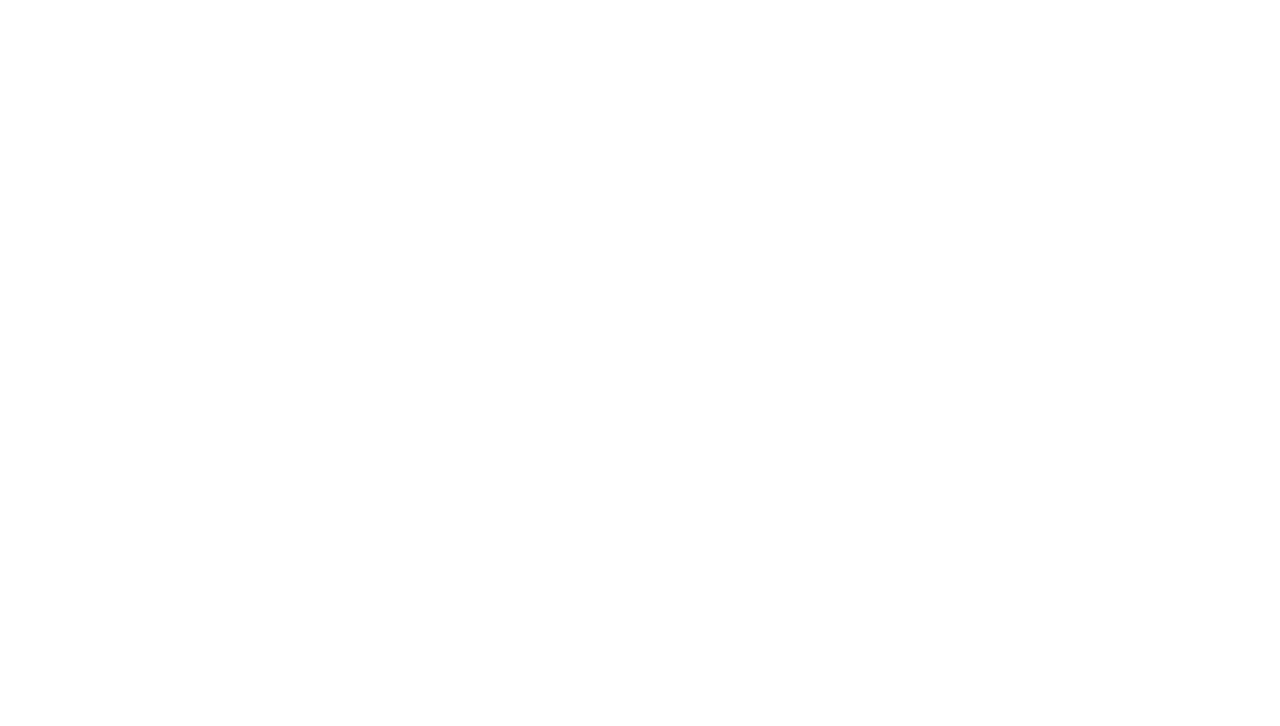
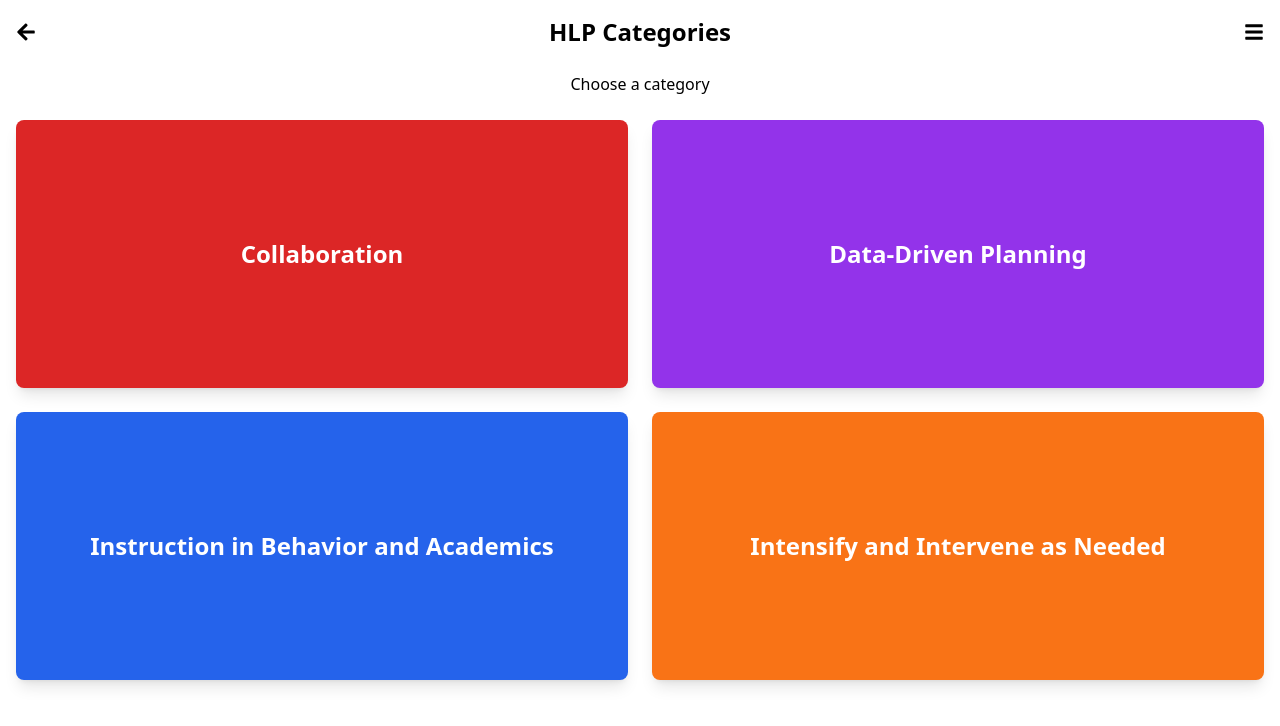
Before and after one commit to MNSU-HLP-Project/MNSU-HLP-Spr25, a React (Vite) app in the folder frontend/: page /hlpcategories in a window 1280 px wide. Before the commit this address had no page. Shown: the top 726 px of the page. Built offline with nearby package versions, Linux system fonts and the light colour scheme.

Commit message:
Main Menu Updates

```diff
--- a/frontend/src/App.jsx
+++ b/frontend/src/App.jsx
@@ -3,12 +3,14 @@ import { Routes, Route } from "react-router-dom";
 import LandingPage from "./Pages/LandingPage";
 import Auth from "./Components/Auth"; // Updated import to the new component
 import MainMenu from "./Components/MainMenu";
+import HLPCategories from "./Components/HLPCategories";
 
 function App() {
   return (
     <Routes>
       <Route path="/" element={<LandingPage />} />
       <Route path="/mainmenu/" element={<MainMenu />} />
+      <Route path='/hlpcategories/' element={<HLPCategories />} />
     </Routes>
   );
 }
--- a/frontend/src/Components/Auth.jsx
+++ b/frontend/src/Components/Auth.jsx
@@ -13,7 +13,7 @@ function Auth() {
     password: "",
     organization: "",
     confirmPassword: "",
-    role: "General Educator",
+    role: "Student Teacher",
   });
   const [errors, setErrors] = useState({});
   const navigate = useNavigate();
@@ -86,6 +86,7 @@ function Auth() {
         if (apiErrors.email) updatedErrors.email = apiErrors.email;
         if (apiErrors.password) updatedErrors.password = apiErrors.password;
         if (apiErrors.detail) updatedErrors.general = apiErrors.detail;
+        if (apiErrors.error) updatedErrors.general = apiErrors.error
 
         setErrors(updatedErrors);
       } else {
@@ -146,9 +147,9 @@ function Auth() {
               <option value="" disabled>
                 Select an option...
               </option>
-              <option value="General educator">General Educator</option>
-              <option value="Special educator">Special Educator</option>
-              <option value="Other">Other</option>
+              <option value="Student Teacher">Student Teacher</option>
+              <option value="Supervisor">Supervisor</option>
+              <option value="Admin">Admin</option>
             </select>
             {errors.role && (
               <p className="text-red-500 text-sm mt-1">{errors.role}</p>
@@ -202,6 +203,15 @@ function Auth() {
 
       {errors.general && <p className="text-red-500 text-sm mt-2">{errors.general}</p>}
 
+        <p className="mt-4 text-center text-gray-600">
+          {isLogin ? "Don't have an account?" : "Already have an account?"}{" "}
+          <button
+            className="text-blue-500 hover:underline"
+            onClick={() => setIsLogin(!isLogin)}
+          >
+            {isLogin ? "Sign Up" : "Login"}
+          </button>
+        </p>
       <button
         className="w-full mt-4 p-3 bg-blue-500 text-white rounded-lg hover:bg-blue-600"
         onClick={buttonPress}
--- /dev/null
+++ b/frontend/src/Components/HLPCategories.jsx
@@ -0,0 +1,43 @@
+import { FaArrowLeft, FaBars } from 'react-icons/fa';
+import { useNavigate } from 'react-router-dom';
+
+export default function HLPCategories() {
+  const categories = [
+    { name: 'Collaboration', color: 'bg-red-600', textColor: 'text-white' },
+    { name: 'Data-Driven Planning', color: 'bg-purple-600', textColor: 'text-white' },
+    { name: 'Instruction in Behavior and Academics', color: 'bg-blue-600', textColor: 'text-white' },
+    { name: 'Intensify and Intervene as Needed', color: 'bg-orange-500', textColor: 'text-white' }
+  ];
+  const navigate = useNavigate();
+
+  const handleBackClick = () => {
+    console.log('Back button clicked');
+    navigate('/mainmenu/')
+};
+  const handleMenuClick = () => alert('Menu button clicked');
+  const handleCategoryClick = (name) => console.log(`${name} clicked`);
+
+  return (
+    <div className="min-h-screen bg-white p-4">
+      <div className="flex justify-between items-center mb-6">
+        <FaArrowLeft className="text-xl cursor-pointer hover:scale-105 transition-transform" onClick={handleBackClick} />
+        <h1 className="text-2xl font-bold">HLP Categories</h1>
+        <FaBars className="text-xl cursor-pointer hover:scale-105 transition-transform" onClick={handleMenuClick} />
+      </div>
+
+      <p className="text-center mb-6">Choose a category</p>
+
+      <div className="grid grid-cols-2 gap-4 h-[70vh] md:grid-cols-2 md:gap-6">
+        {categories.map((category, index) => (
+          <div
+            key={index}
+            className={`flex items-center justify-center rounded-lg p-6 ${category.color} ${category.textColor} text-center shadow-lg cursor-pointer hover:scale-105 transition-transform h-full text-base md:text-2xl font-bold`}
+            onClick={() => handleCategoryClick(category.name)}
+          >
+            {category.name}
+          </div>
+        ))}
+      </div>
+    </div>
+  );
+}
--- a/frontend/src/Components/MainMenu.jsx
+++ b/frontend/src/Components/MainMenu.jsx
@@ -3,10 +3,9 @@ import { useState } from "react";
 import { useNavigate } from "react-router-dom";
 
 const MainMenu = () => {
-  const [open, setOpen] = useState(false);
   const navigate = useNavigate();
-  const buttonPress = () => {
-    navigate("/");
+  const buttonPress = (route) => {
+    navigate(route);
   };
 
   return (
@@ -14,7 +13,13 @@ const MainMenu = () => {
       <div className="w-full max-w-md bg-white shadow-md rounded-lg p-6">
         <button
           className="w-full mt-4 p-3 bg-blue-500 text-white rounded-lg hover:bg-blue-600"
-          onClick={buttonPress}
+          onClick={() => buttonPress('/hlpcategories/')}
+        >
+          HLP Categories
+        </button>
+        <button
+          className="w-full mt-4 p-3 bg-blue-500 text-white rounded-lg hover:bg-blue-600"
+          onClick={() => buttonPress('/')}
         >
           Log Out
         </button>
--- a/frontend/src/Pages/LandingPage.jsx
+++ b/frontend/src/Pages/LandingPage.jsx
@@ -17,7 +17,7 @@ function LandingPage() {
           className="px-6 py-3 bg-white text-blue-600 font-semibold rounded-lg shadow-md hover:bg-gray-200"
           onClick={() => setShowAuth(true)}
         >
-          Log-in/ Sign-up
+          Log-in / Sign-up
         </button>
       </section>
 
```
